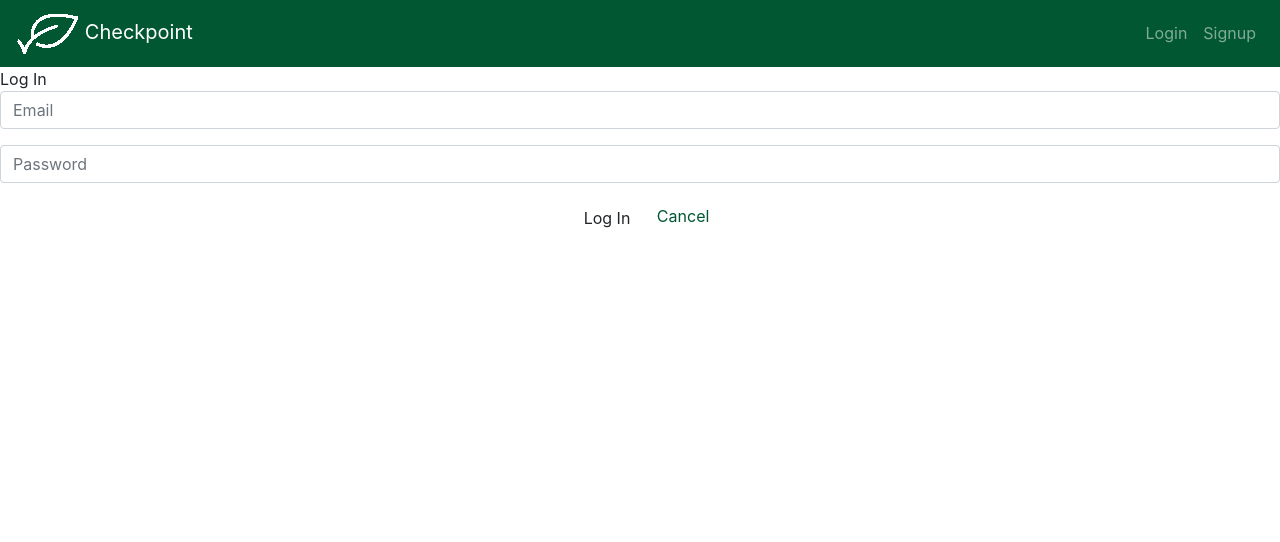
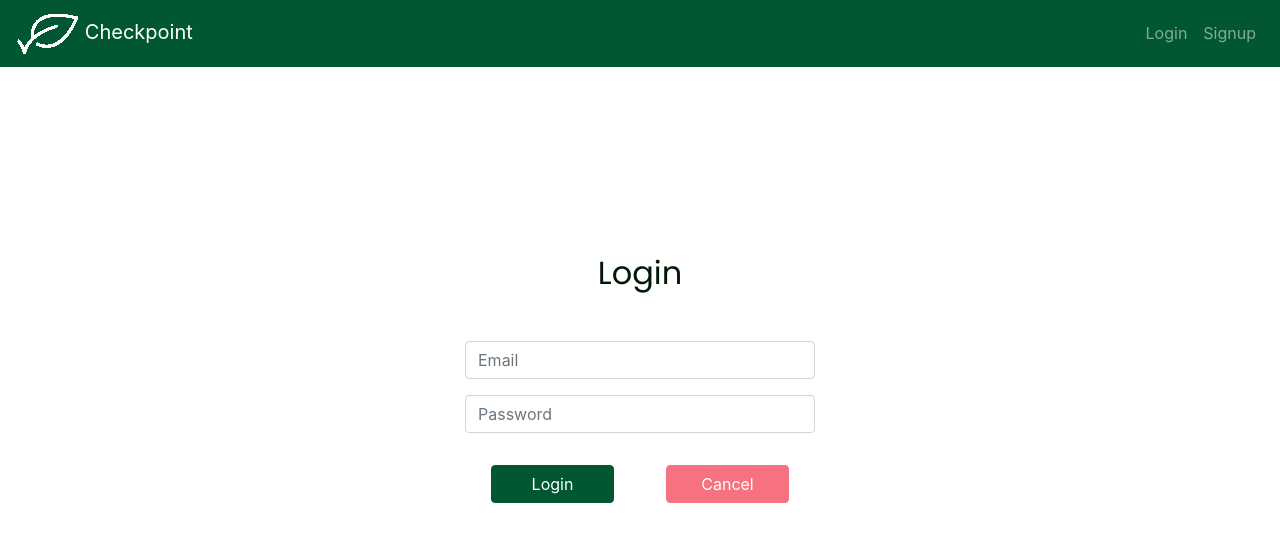
Before and after one commit to meeschka/react-checkpoint, a React (Create React App) app: page /login in a window 1280 px wide. Shown: the top 542 px of the page. Built offline with nearby package versions, Linux system fonts and the light colour scheme.

Commit message:
login and sighup form styling

```diff
--- /dev/null
+++ b/src/components/Auth/SignupForm/SignupForm.css
@@ -0,0 +1,32 @@
+.auth-form-container {
+    display: flex;
+    flex-direction: column;
+    justify-content: center;
+    align-items: center;
+    height: 80vh;
+}
+.smaller-auth-form-container {
+    width: 90%;
+    max-width: 350px;
+    display: flex;
+    flex-direction: column;
+    justify-content: center;
+    align-items: center;
+}
+.smaller-auth-form-container h2{
+    color: #001806;
+    margin-bottom: 1.5em;
+}
+.form-horizontal {
+    width: 100%;
+}
+.auth-form-btns {
+    width: 100%;
+    display: flex;
+    justify-content: space-around;
+}
+.auth-form-btns .btn {
+    width: 35%;
+    margin-top: 1em;
+    color: white;
+}
--- a/src/components/Auth/SignupForm/SignupForm.js
+++ b/src/components/Auth/SignupForm/SignupForm.js
@@ -1,6 +1,8 @@
 import React, { Component } from 'react'
 import { Link } from 'react-router-dom'
+
 import userService from '../../../utils/userService'
+import './SignupForm.css'
 
 class SignupForm extends Component {
     state = {
@@ -34,8 +36,9 @@ class SignupForm extends Component {
 
     render() {
         return (
-            <div>
-              <header className="header-footer">Sign Up</header>
+            <div className="auth-form-container">
+              <div className="smaller-auth-form-container">
+                <h2>Sign Up</h2>
                 <form className="form-horizontal" onSubmit={this.handleSubmit} >
                   <div className="form-group">
                     <div className="col-sm-12">
@@ -58,12 +61,13 @@ class SignupForm extends Component {
                     </div>
                   </div>
                   <div className="form-group">
-                  <div className="col-sm-12 text-center">
-                    <button className="btn btn-default" disabled={this.isFormInvalid()}>Sign Up</button>&nbsp;&nbsp;
-                    <Link to='/'>Cancel</Link>
+                    <div className="auth-form-btns">
+                      <button className="btn btn-primary" disabled={this.isFormInvalid()}>Sign Up</button>
+                      <Link to='/' className="btn btn-dark">Cancel</Link>
                     </div>
                   </div>
                 </form>
+              </div>
             </div>
           );
     }
--- a/src/components/Navbar/Navbar.js
+++ b/src/components/Navbar/Navbar.js
@@ -15,7 +15,7 @@ const NavBar = (props) => {
 
     return (
     <Navbar bg="primary" variant='dark' expand="lg">
-        <Navbar.Brand href="#home"><img src="checkpoint-sm.svg"/> Checkpoint</Navbar.Brand>
+        <Navbar.Brand href="/"><img src="checkpoint-sm.svg"/> Checkpoint</Navbar.Brand>
         <Navbar.Toggle aria-controls="basic-navbar-nav" />
         <Navbar.Collapse id="basic-navbar-nav">
             {nav}
--- a/src/pages/App/App.js
+++ b/src/pages/App/App.js
@@ -1,6 +1,6 @@
 import React, { Component } from 'react';
 import { Route, Switch } from 'react-router-dom'
-import logo from '../../logo.svg';
+import logo from '../../checkpoint.svg';
 import './App.css';
 
 import userService from '../../utils/userService'
--- a/src/pages/LoginPage/LoginPage.js
+++ b/src/pages/LoginPage/LoginPage.js
@@ -9,6 +9,7 @@ class LoginPage extends Component{
     }
 
     handleChange = (e) => {
+        console.log(this.state)
         this.setState({
             [e.target.name]: e.target.value
         })
@@ -29,8 +30,9 @@ class LoginPage extends Component{
 
     render() {
         return (
-            <div className="LoginPage">
-            <header className="header-footer">Log In</header>
+            <div className="auth-form-container">
+             <div className="smaller-auth-form-container">
+                <h2>Login</h2>
                 <form className="form-horizontal" onSubmit={this.handleSubmit} >
                     <div className="form-group">
                         <div className="col-sm-12">
@@ -43,12 +45,13 @@ class LoginPage extends Component{
                         </div>
                     </div>
                     <div className="form-group">
-                <div className="col-sm-12 text-center">
-                  <button className="btn btn-default">Log In</button>&nbsp;&nbsp;&nbsp;
-                  <Link to='/'>Cancel</Link>
+                        <div className="auth-form-btns">
+                            <button className="btn btn-primary">Login</button>
+                            <Link to='/' className="btn btn-dark">Cancel</Link>
                         </div>
                     </div>
                 </form>
+            </div>
           </div>
         )
     }
```
Also changed, not shown: src/checkpoint.svg (renamed from public/checkpoint.svg). Lines whose indentation alone changed are shown as unchanged.
